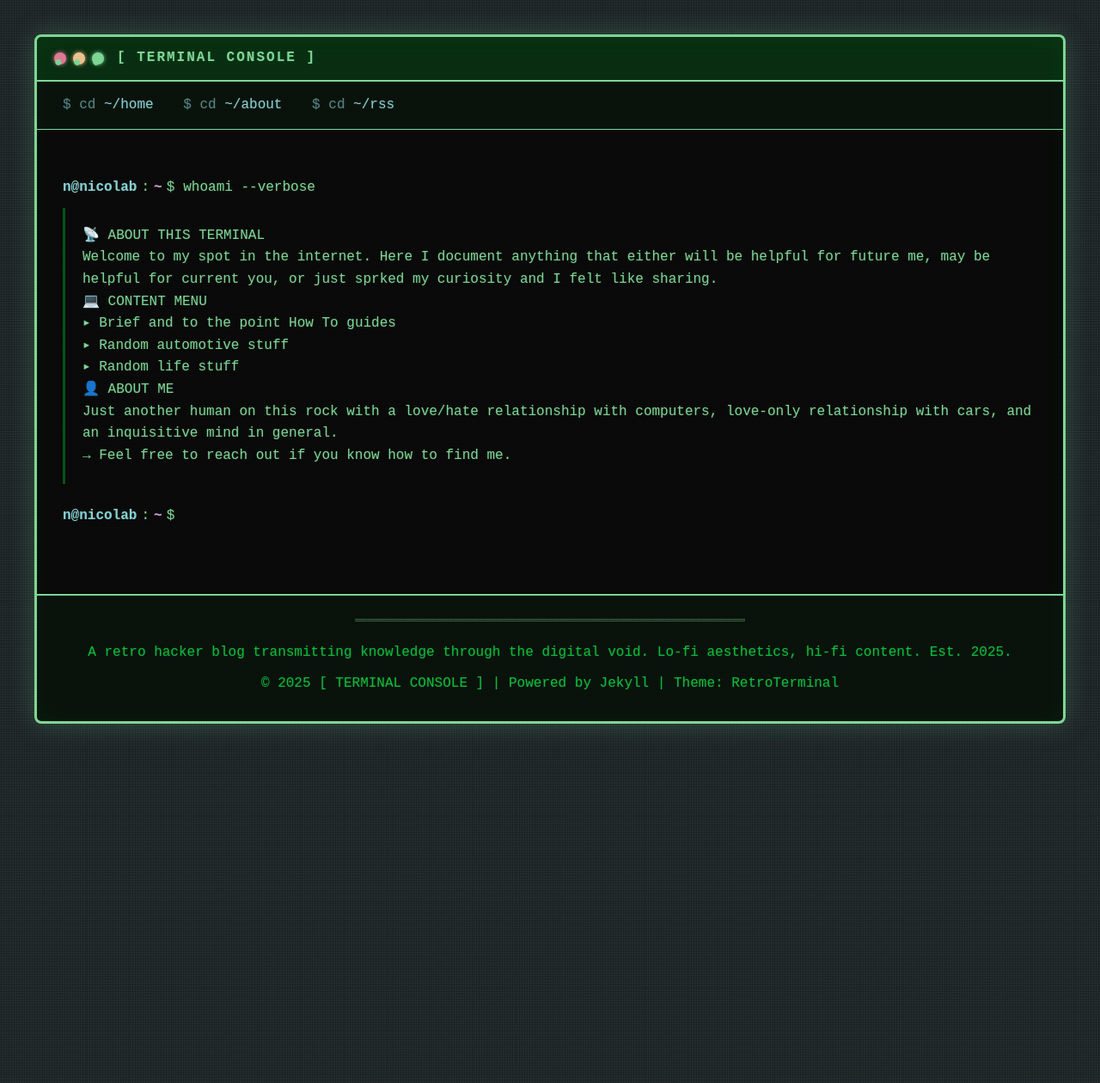
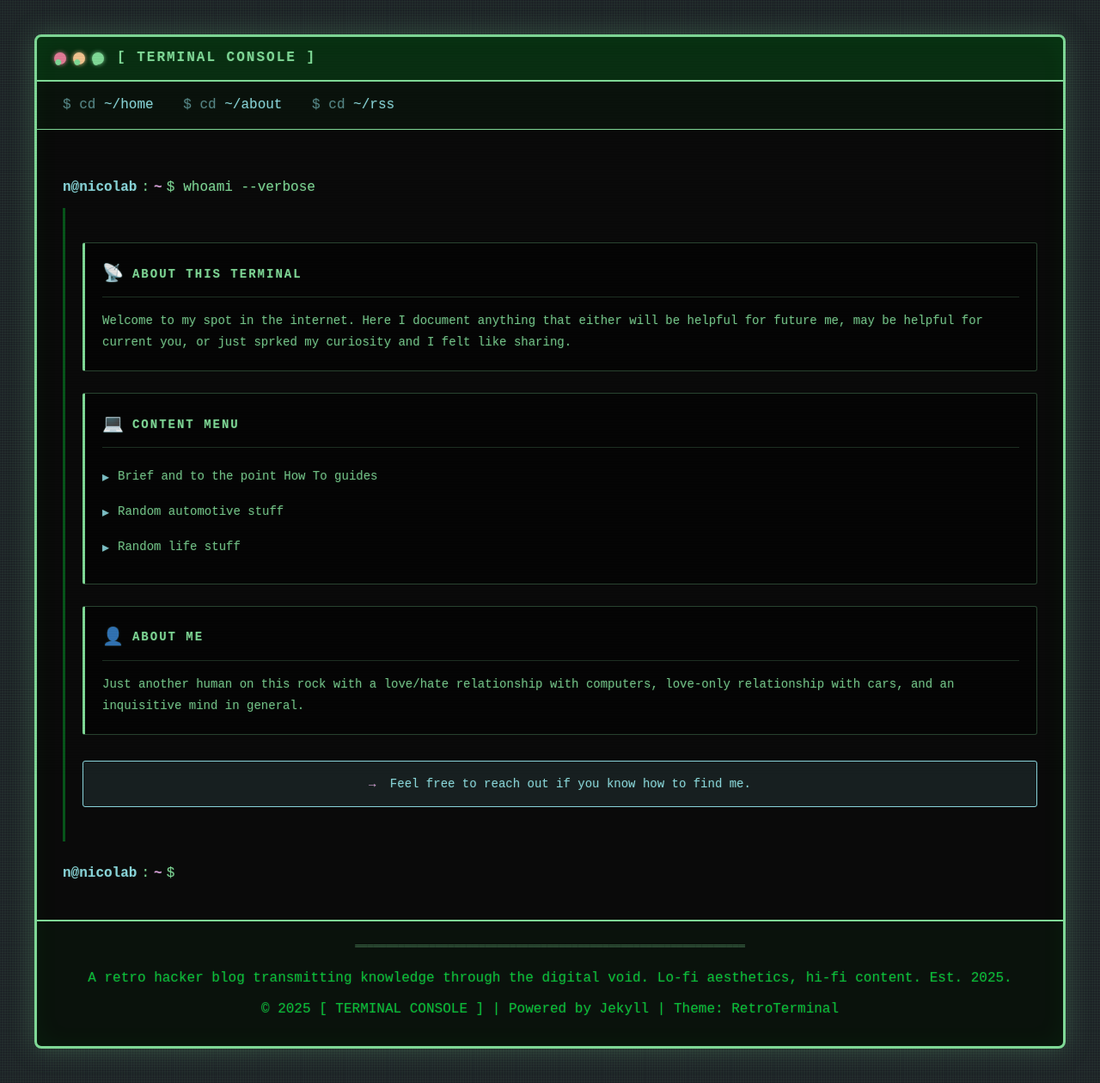
Before and after one commit to nlabrad/blog, a Jekyll site: the page built from about.md, in a window 1280 px wide. Shown: the whole page at 86% size. Built offline with Jekyll 4.4.1, drawn with Linux system fonts in a browser that asks for light colours.

Commit message:
forgot style

```diff
--- a/assets/css/style.scss
+++ b/assets/css/style.scss
@@ -850,6 +850,90 @@ table tr:hover {
   line-height: 1.6;
 }
 
+/* About Page TUI */
+.about-tui {
+  margin: 20px 0;
+  padding: 0;
+}
+
+.about-section {
+  margin-bottom: 25px;
+  padding: 20px;
+  background: rgba(0, 0, 0, 0.5);
+  border: 1px solid rgba(127, 216, 150, 0.3);
+  border-left: 3px solid var(--terminal-green);
+  border-radius: 3px;
+  transition: all 0.3s;
+}
+
+.about-section:hover {
+  background: rgba(127, 216, 150, 0.08);
+  border-left-color: var(--link-cyan);
+  box-shadow: 0 0 15px rgba(127, 216, 150, 0.15);
+  transform: translateX(3px);
+}
+
+.section-header {
+  display: flex;
+  align-items: center;
+  gap: 10px;
+  margin-bottom: 15px;
+  padding-bottom: 10px;
+  border-bottom: 1px solid rgba(127, 216, 150, 0.2);
+}
+
+.section-icon {
+  font-size: 20px;
+  filter: grayscale(30%);
+}
+
+.section-title {
+  font-family: 'Courier New', Courier, monospace;
+  font-size: 14px;
+  font-weight: bold;
+  color: var(--terminal-green);
+  letter-spacing: 2px;
+}
+
+.section-content {
+  font-family: 'Courier New', Courier, monospace;
+  font-size: 14px;
+  line-height: 1.8;
+  color: var(--terminal-green);
+  opacity: 0.9;
+}
+
+.content-item {
+  padding: 6px 0;
+  display: flex;
+  align-items: flex-start;
+  gap: 10px;
+}
+
+.item-bullet {
+  color: var(--link-cyan);
+  font-size: 16px;
+  flex-shrink: 0;
+}
+
+.about-footer {
+  margin-top: 30px;
+  padding: 15px 20px;
+  background: rgba(137, 212, 219, 0.1);
+  border: 1px solid var(--link-cyan);
+  border-radius: 3px;
+  font-family: 'Courier New', Courier, monospace;
+  font-size: 14px;
+  color: var(--link-cyan);
+  text-align: center;
+}
+
+.footer-prompt {
+  color: var(--link-magenta);
+  font-weight: bold;
+  margin-right: 8px;
+}
+
 /* Footer */
 .terminal-footer {
   border-top: 2px solid var(--terminal-green);
```
